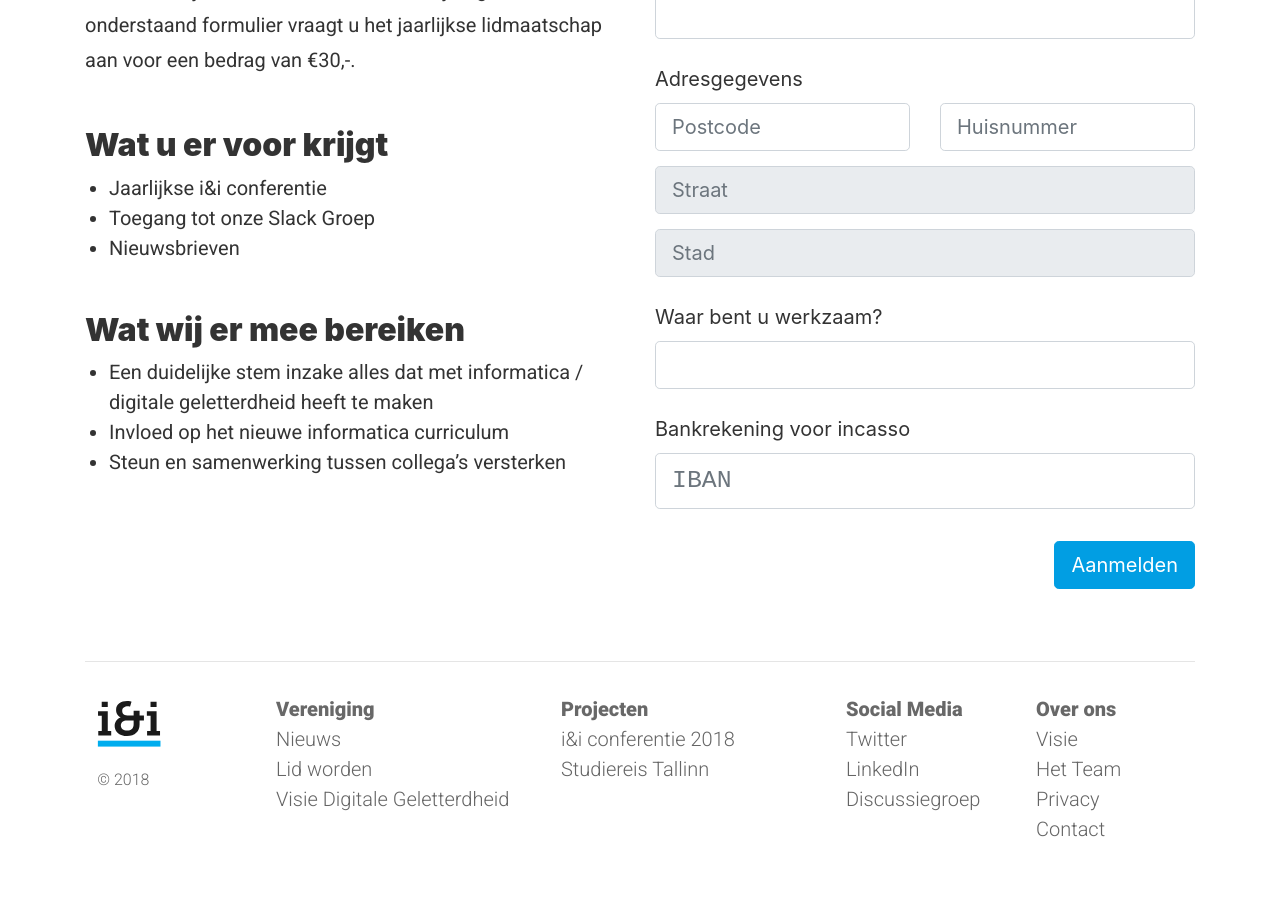
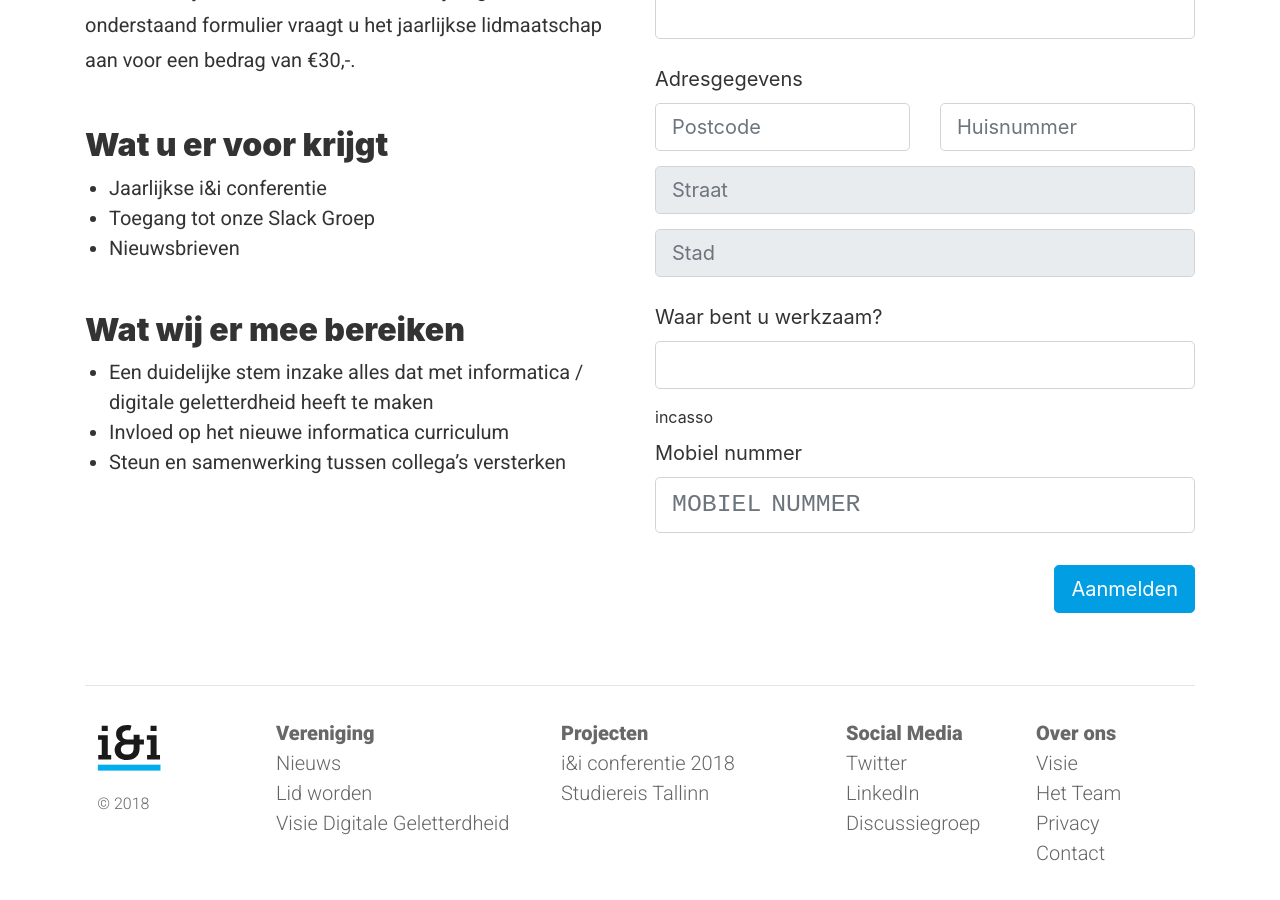
Before and after one commit to ieni/website, a Jekyll site: the page built from _pages/lid-worden.md, in a window 1280 px wide and 900 px high, scrolled down 708 px. Built offline with Jekyll 4.4.1, drawn with Linux system fonts in a browser that asks for light colours; before the commit the page ends 1584 px from its top, so only the background shows below that.

Commit message:
updated iban to phone

```diff
--- a/_includes/form-signup.html
+++ b/_includes/form-signup.html
@@ -33,11 +33,11 @@
   <div class="form-group">
     <label class="col-form-label col-form-label-lg" for="signup.work">Waar bent u werkzaam?</label>
     <input id="work" name="work" autocomplete="none" type="text" class="form-control form-control-lg">
-  </div>
+  </div>incasso
 
   <div class="form-group">
-    <label class="col-form-label col-form-label-lg" for="signup.iban">Bankrekening voor incasso</label>
-    <input id="iban" name="iban" type="text" class="form-control form-control-lg" placeholder="IBAN">
+    <label class="col-form-label col-form-label-lg" for="signup.iban">Mobiel nummer </label>
+    <input id="iban" name="iban" type="text" class="form-control form-control-lg" placeholder="Mobiel nummer">
   </div>
 
   <input type="hidden" name="type" value="aanmeldingen">
```
